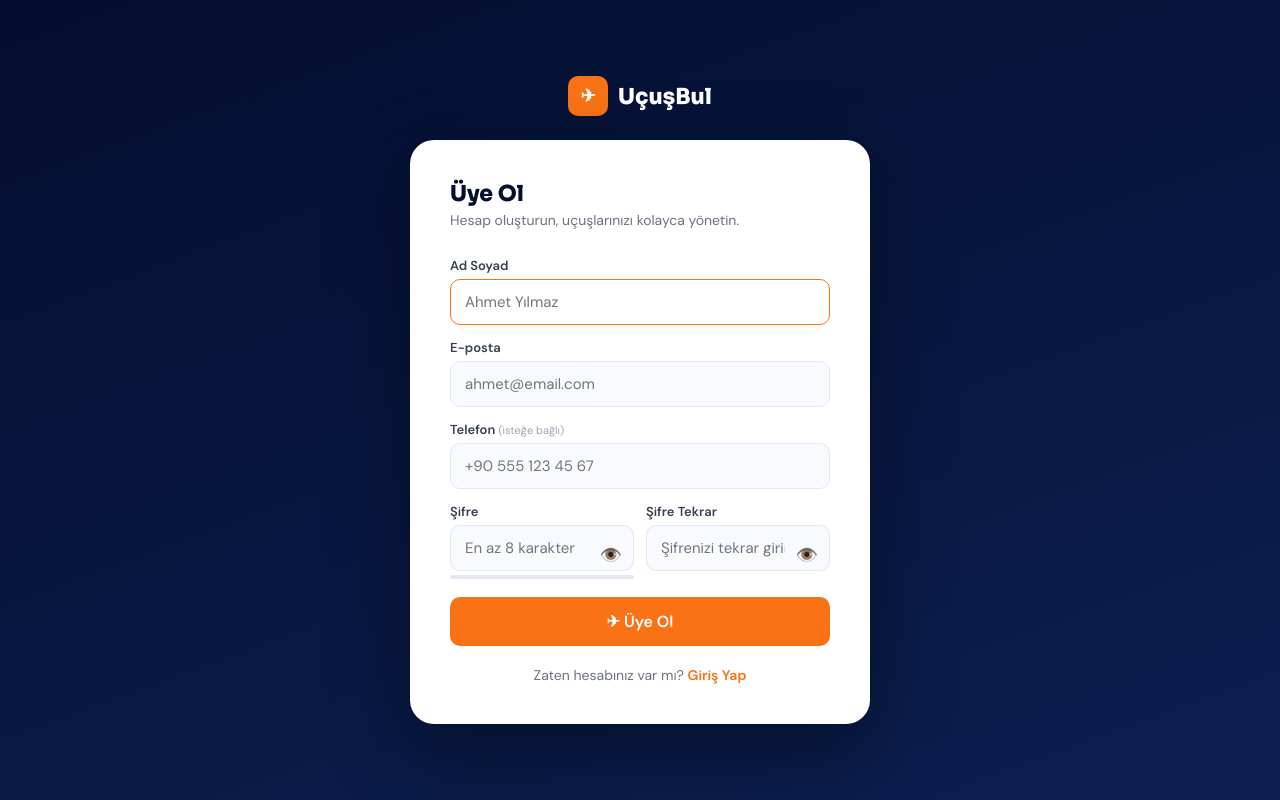
After one commit to TuanaUstundag/UcakBiletiSitesi, a PHP site: page /Yeni_ucak_bileti_projesi/register.php in a window 1280 px wide. The commit adds this page. Run offline with PHP 8.4, Linux system fonts and the light colour scheme.

Commit message:
Add files via upload

```diff
--- /dev/null
+++ b/Yeni_ucak_bileti_projesi/register.php
@@ -0,0 +1,309 @@
+<?php
+/**
+ * Kullanıcı Kayıt Sayfası
+ * Güvenli: PDO parametreli sorgu, password_hash, htmlspecialchars
+ */
+if (session_status() === PHP_SESSION_NONE) session_start();
+
+// Zaten giriş yapmışsa yönlendir
+if (isset($_SESSION['kullanici_id'])) {
+    header('Location: index.php');
+    exit();
+}
+
+require_once 'baglanti.php';
+
+$hatalar = [];
+$basari  = '';
+
+if ($_SERVER['REQUEST_METHOD'] === 'POST') {
+    $ad_soyad = trim($_POST['ad_soyad'] ?? '');
+    $email    = trim($_POST['email']    ?? '');
+    $telefon  = trim($_POST['telefon']  ?? '');
+    $sifre    = $_POST['sifre']         ?? '';
+    $sifre2   = $_POST['sifre2']        ?? '';
+
+    // --- Doğrulama ---
+    if (mb_strlen($ad_soyad) < 3) {
+        $hatalar[] = 'Ad soyad en az 3 karakter olmalıdır.';
+    }
+    if (!filter_var($email, FILTER_VALIDATE_EMAIL)) {
+        $hatalar[] = 'Geçerli bir e-posta adresi girin.';
+    }
+    if (!empty($telefon) && !preg_match('/^[0-9\s\+\-]{7,15}$/', $telefon)) {
+        $hatalar[] = 'Telefon numarası geçersiz.';
+    }
+    if (mb_strlen($sifre) < 8) {
+        $hatalar[] = 'Şifre en az 8 karakter olmalıdır.';
+    }
+    if ($sifre !== $sifre2) {
+        $hatalar[] = 'Şifreler eşleşmiyor.';
+    }
+
+    // E-posta benzersizliği kontrolü
+    if (empty($hatalar)) {
+        $stmt = $db->prepare("SELECT id FROM kullanicilar WHERE email = ?");
+        $stmt->execute([$email]);
+        if ($stmt->fetch()) {
+            $hatalar[] = 'Bu e-posta adresi zaten kayıtlı.';
+        }
+    }
+
+    // --- Kayıt ---
+    if (empty($hatalar)) {
+        $hash = password_hash($sifre, PASSWORD_BCRYPT);
+        $stmt = $db->prepare(
+            "INSERT INTO kullanicilar (ad_soyad, email, telefon, sifre, rol)
+             VALUES (?, ?, ?, ?, 'musteri')"
+        );
+        $stmt->execute([
+            htmlspecialchars($ad_soyad, ENT_QUOTES, 'UTF-8'),
+            $email,
+            htmlspecialchars($telefon, ENT_QUOTES, 'UTF-8'),
+            $hash,
+        ]);
+
+        // Otomatik giriş yap
+        $yeniId = $db->lastInsertId();
+        session_regenerate_id(true);
+        $_SESSION['kullanici_id']      = $yeniId;
+        $_SESSION['kullanici_adi']     = htmlspecialchars($ad_soyad, ENT_QUOTES, 'UTF-8');
+        $_SESSION['kullanici_email']   = $email;
+
+        header('Location: index.php?kayit=tamam');
+        exit();
+    }
+}
+?>
+<!DOCTYPE html>
+<html lang="tr">
+<head>
+    <meta charset="UTF-8">
+    <meta name="viewport" content="width=device-width, initial-scale=1.0">
+    <title>Üye Ol — UçuşBul</title>
+    <link href="https://fonts.googleapis.com/css2?family=Sora:wght@700;800&family=DM+Sans:wght@400;600&display=swap" rel="stylesheet">
+    <style>
+        *, *::before, *::after { box-sizing: border-box; margin: 0; padding: 0; }
+        body {
+            font-family: 'DM Sans', sans-serif;
+            background: linear-gradient(160deg, #040e2e 0%, #0b1f52 100%);
+            min-height: 100vh;
+            display: flex; flex-direction: column; align-items: center; justify-content: center;
+            padding: 2rem 1rem;
+        }
+
+        /* Logo üstte */
+        .top-logo {
+            text-align: center;
+            margin-bottom: 1.5rem;
+            color: white;
+        }
+        .top-logo a {
+            display: inline-flex; align-items: center; gap: 10px;
+            text-decoration: none; color: white;
+            font-family: 'Sora', sans-serif; font-size: 22px; font-weight: 800;
+        }
+        .logo-icon {
+            width: 40px; height: 40px;
+            background: #f97316; border-radius: 10px;
+            display: flex; align-items: center; justify-content: center;
+            font-size: 18px;
+        }
+
+        /* Kart */
+        .box {
+            background: white;
+            padding: 2.5rem;
+            border-radius: 24px;
+            width: 100%; max-width: 460px;
+            box-shadow: 0 30px 80px rgba(0,0,0,0.4);
+        }
+        .box-title {
+            font-family: 'Sora', sans-serif;
+            font-size: 22px; font-weight: 800;
+            color: #040e2e; margin-bottom: 0.25rem;
+        }
+        .box-sub {
+            font-size: 14px; color: #6b7280;
+            margin-bottom: 1.75rem;
+        }
+
+        label {
+            display: block; font-size: 13px;
+            font-weight: 600; color: #374151;
+            margin-bottom: 5px;
+        }
+        input {
+            width: 100%; padding: 12px 14px;
+            border: 1.5px solid #e2e8f0;
+            border-radius: 10px; font-size: 15px;
+            margin-bottom: 14px;
+            font-family: 'DM Sans', sans-serif;
+            transition: border 0.2s;
+            background: #f8faff;
+        }
+        input:focus { outline: none; border-color: #f97316; background: white; }
+
+        /* İkili grid */
+        .grid-2 { display: grid; grid-template-columns: 1fr 1fr; gap: 12px; }
+
+        .btn {
+            width: 100%; padding: 14px;
+            background: #f97316; color: white;
+            border: none; border-radius: 10px;
+            font-size: 16px; font-weight: 700;
+            cursor: pointer; font-family: 'DM Sans', sans-serif;
+            transition: background 0.2s; margin-top: 4px;
+        }
+        .btn:hover { background: #ea6000; }
+
+        /* Hatalar */
+        .hatalar-kutu {
+            background: #fef2f2; color: #991b1b;
+            border-left: 4px solid #ef4444;
+            border-radius: 8px;
+            padding: 12px 14px;
+            margin-bottom: 18px;
+            font-size: 13px;
+        }
+        .hatalar-kutu ul { padding-left: 16px; margin: 0; }
+        .hatalar-kutu li { margin-bottom: 4px; }
+
+        /* Alt link */
+        .alt-link {
+            text-align: center;
+            margin-top: 1.25rem;
+            font-size: 14px; color: #6b7280;
+        }
+        .alt-link a { color: #f97316; font-weight: 600; text-decoration: none; }
+        .alt-link a:hover { text-decoration: underline; }
+
+        /* İsteğe bağlı etiketi */
+        .optional { font-size: 11px; color: #9ca3af; font-weight: 400; }
+
+        /* Şifre göster/gizle wrapper */
+        .pass-wrap { position: relative; }
+        .pass-wrap input { padding-right: 44px; }
+        .toggle-pass {
+            position: absolute; right: 12px; top: 50%;
+            transform: translateY(-50%);
+            background: none; border: none;
+            cursor: pointer; font-size: 18px;
+            color: #9ca3af; padding: 0;
+            margin-bottom: 14px; /* Görseli ortalamak için */
+        }
+
+        /* Güç göstergesi */
+        .strength-bar {
+            height: 4px; border-radius: 2px;
+            background: #e2e8f0; margin-top: -10px;
+            margin-bottom: 14px; overflow: hidden;
+        }
+        .strength-fill {
+            height: 100%; border-radius: 2px;
+            width: 0%; transition: width 0.3s, background 0.3s;
+        }
+
+        @media (max-width: 480px) {
+            .grid-2 { grid-template-columns: 1fr; }
+        }
+    </style>
+</head>
+<body>
+
+<div class="top-logo">
+    <a href="index.php">
+        <div class="logo-icon">✈</div>
+        UçuşBul
+    </a>
+</div>
+
+<div class="box">
+    <div class="box-title">Üye Ol</div>
+    <div class="box-sub">Hesap oluşturun, uçuşlarınızı kolayca yönetin.</div>
+
+    <?php if (!empty($hatalar)): ?>
+        <div class="hatalar-kutu">
+            <ul>
+                <?php foreach ($hatalar as $h): ?>
+                    <li><?= htmlspecialchars($h) ?></li>
+                <?php endforeach; ?>
+            </ul>
+        </div>
+    <?php endif; ?>
+
+    <form method="POST" novalidate>
+        <label>Ad Soyad</label>
+        <input type="text" name="ad_soyad"
+               value="<?= htmlspecialchars($_POST['ad_soyad'] ?? '') ?>"
+               placeholder="Ahmet Yılmaz" required autofocus>
+
+        <label>E-posta</label>
+        <input type="email" name="email"
+               value="<?= htmlspecialchars($_POST['email'] ?? '') ?>"
+               placeholder="ahmet@email.com" required>
+
+        <label>Telefon <span class="optional">(isteğe bağlı)</span></label>
+        <input type="tel" name="telefon"
+               value="<?= htmlspecialchars($_POST['telefon'] ?? '') ?>"
+               placeholder="+90 555 123 45 67">
+
+        <div class="grid-2">
+            <div>
+                <label>Şifre</label>
+                <div class="pass-wrap">
+                    <input type="password" name="sifre" id="sifreInput"
+                           placeholder="En az 8 karakter" required
+                           oninput="gucGoster(this.value)">
+                    <button type="button" class="toggle-pass" onclick="togglePass('sifreInput', this)">👁️</button>
+                </div>
+                <div class="strength-bar">
+                    <div class="strength-fill" id="strengthFill"></div>
+                </div>
+            </div>
+            <div>
+                <label>Şifre Tekrar</label>
+                <div class="pass-wrap">
+                    <input type="password" name="sifre2" id="sifre2Input"
+                           placeholder="Şifrenizi tekrar girin" required>
+                    <button type="button" class="toggle-pass" onclick="togglePass('sifre2Input', this)">👁️</button>
+                </div>
+            </div>
+        </div>
+
+        <button class="btn" type="submit">✈ Üye Ol</button>
+    </form>
+
+    <div class="alt-link">
+        Zaten hesabınız var mı?
+        <a href="kullanici_giris.php">Giriş Yap</a>
+    </div>
+</div>
+
+<script>
+function togglePass(inputId, btn) {
+    const input = document.getElementById(inputId);
+    if (input.type === 'password') {
+        input.type = 'text';
+        btn.textContent = '🙈';
+    } else {
+        input.type = 'password';
+        btn.textContent = '👁️';
+    }
+}
+
+function gucGoster(val) {
+    const fill = document.getElementById('strengthFill');
+    let puan = 0;
+    if (val.length >= 8)  puan++;
+    if (/[A-Z]/.test(val)) puan++;
+    if (/[0-9]/.test(val)) puan++;
+    if (/[^A-Za-z0-9]/.test(val)) puan++;
+
+    const renkler = ['#ef4444', '#f97316', '#eab308', '#22c55e'];
+    fill.style.width  = (puan * 25) + '%';
+    fill.style.background = renkler[puan - 1] || '#e2e8f0';
+}
+</script>
+</body>
+</html>
```
Also changed, not shown: Yeni_ucak_bileti_projesi/index.php (+25 -1 lines), Yeni_ucak_bileti_projesi/kullanici_cikis.php (added, +16 -0 lines), Yeni_ucak_bileti_projesi/kullanici_giris.php (added, +274 -0 lines), Yeni_ucak_bileti_projesi/nav_guncelleme.php (added, +64 -0 lines), Yeni_ucak_bileti_projesi/patch_kullanici.sql (added, +36 -0 lines).
